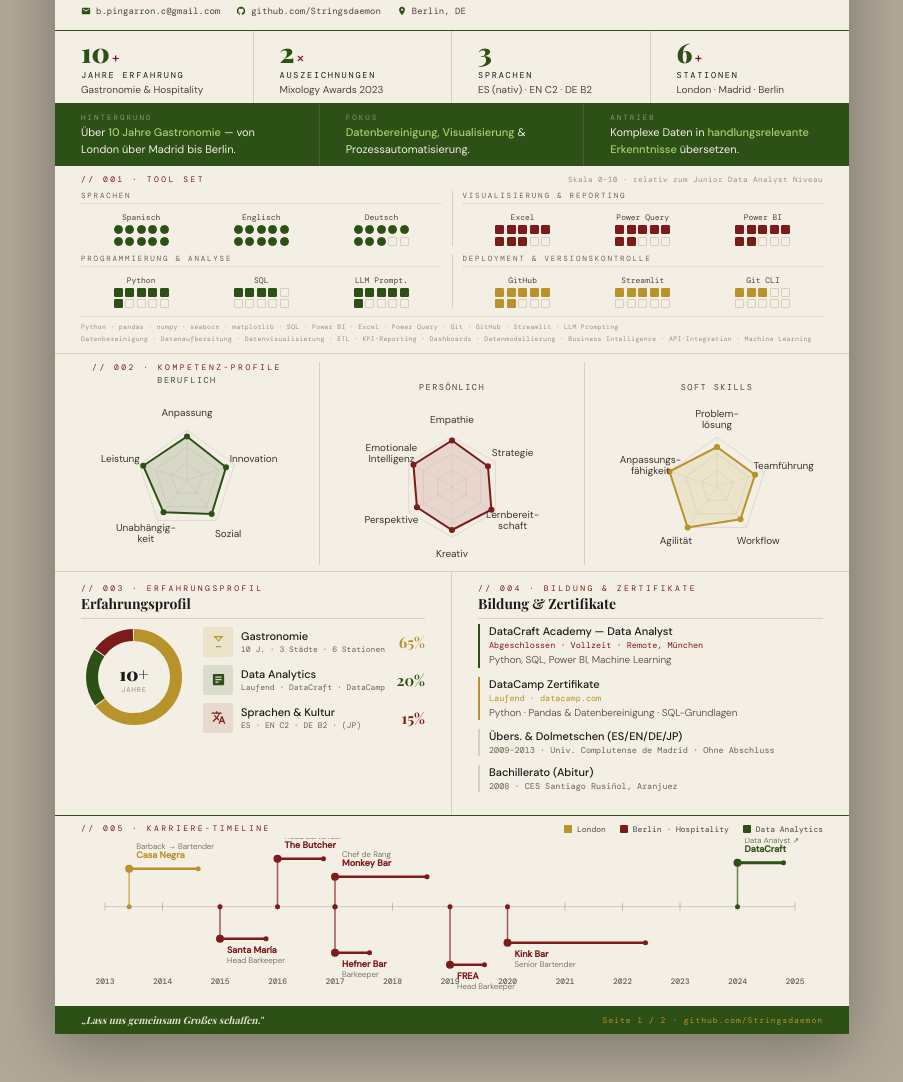
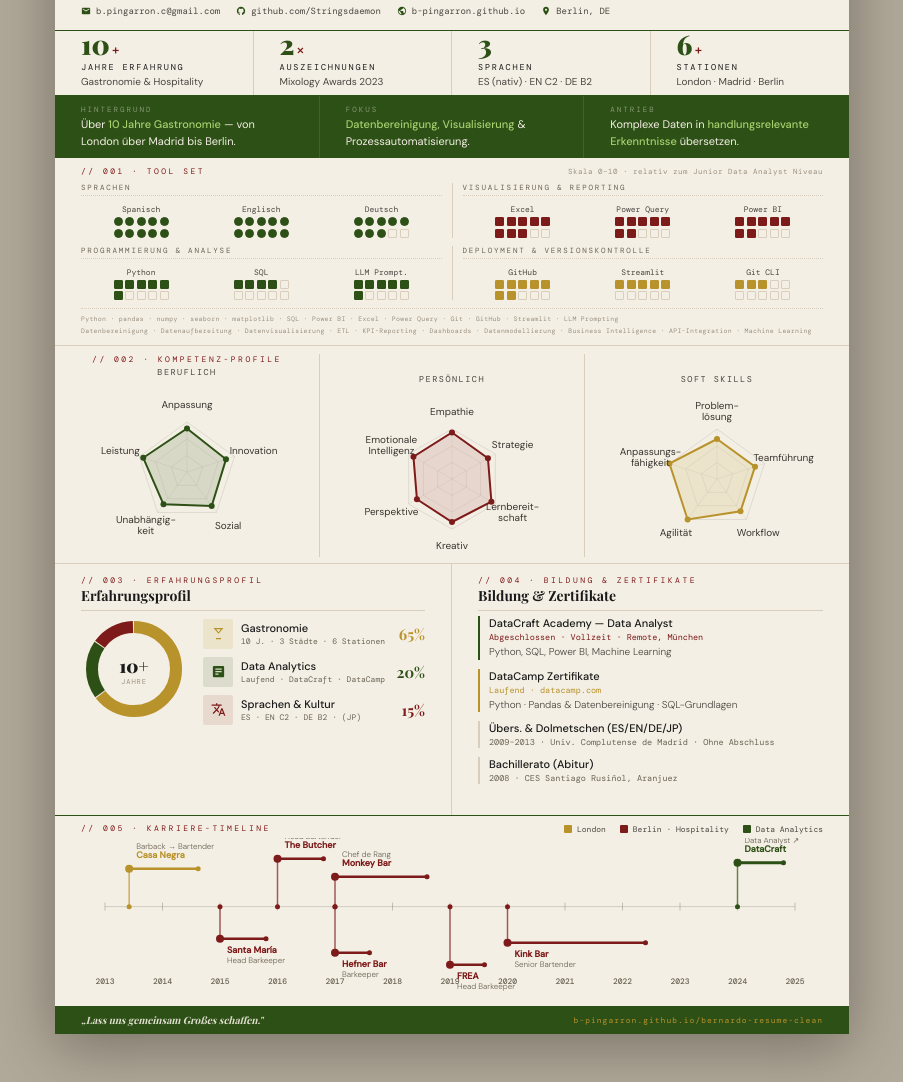
Before and after one commit to B-Pingarron/Bernardo-Pingarron---Dashboard-Lebenslauf, a plain HTML site: page index.html in a window 1280 px wide. Shown: the part 117-1199 px from the top of the page, without its empty margins (188-1091 px from the left). Drawn offline with nearby package versions, Linux system fonts and the light colour scheme; a web font is replaced by a local one.

Commit message:
Update index.html
KPI padding adjusted
hyperlinks changed in contact and bottom.

** CLEAN-RESUME HYPERLINKS MUST BE UPDATED**

```diff
--- a/index.html
+++ b/index.html
@@ -32,12 +32,14 @@ body{background:#B0A898;font-family:'DM Sans',sans-serif;display:flex;flex-direc
 .contact-row{margin-top:8px;display:flex;flex-wrap:wrap;gap:5px 16px;}
 .c-item{display:flex;align-items:center;gap:5px;font-family:'DM Mono',monospace;font-size:9px;color:var(--text-sub);text-decoration:none;}
 .c-item svg{width:10px;height:10px;fill:var(--forest);flex-shrink:0;}
+.c-item a{color:inherit;text-decoration:none;}
+.c-item a:hover{color:var(--forest);}
 .photo-wrap{width:108px;height:108px;border-radius:50%;border:2.5px solid var(--forest);box-shadow:5px 5px 0 var(--crimson);background:var(--cream-mid);display:flex;align-items:center;justify-content:center;justify-self:end;overflow:hidden;}
 .photo-wrap svg{width:56px;height:56px;fill:rgba(45,80,22,.22);}
 
 /* KPI */
 .kpi-strip{display:grid;grid-template-columns:repeat(4,1fr);border-bottom:1.5px solid var(--forest);flex-shrink:0;}
-.kpi-cell{padding:8px var(--pad) 7px;border-right:1px solid var(--cream-dark);display:flex;flex-direction:column;gap:2px;}
+.kpi-cell{padding:0px var(--pad) 7px;border-right:1px solid var(--cream-dark);display:flex;flex-direction:column;gap:2px;}
 .kpi-cell:last-child{border-right:none;}
 .kpi-num{font-family:'Playfair Display',serif;font-size:27px;font-weight:900;color:var(--forest);line-height:1;display:flex;align-items:baseline;gap:2px;}
 .kpi-unit{font-family:'DM Mono',monospace;font-size:13px;color:var(--crimson);font-weight:500;}
@@ -155,12 +157,26 @@ body{background:#B0A898;font-family:'DM Sans',sans-serif;display:flex;flex-direc
     <div class="title-line"><strong>Python · SQL · Power BI · Datenvisualisierung · ETL · Datenbereinigung</strong></div>
     <div class="contact-row">
 
-      <span class="c-item"><svg viewBox="0 0 24 24"><path d="M20 4H4c-1.1 0-2 .9-2 2v12c0 1.1.9 2 2 2h16c1.1 0 2-.9 2-2V6c0-1.1-.9-2-2-2zm0 4l-8 5-8-5V6l8 5 8-5v2z"/></svg>b.pingarron.c@gmail.com</span>
-      <span class="c-item"><svg viewBox="0 0 24 24"><path d="M12 2C6.48 2 2 6.48 2 12c0 4.42 2.87 8.17 6.84 9.5.5.09.66-.22.66-.48v-1.7c-2.78.6-3.37-1.34-3.37-1.34-.46-1.16-1.11-1.47-1.11-1.47-.91-.62.07-.61.07-.61 1 .07 1.53 1.03 1.53 1.03.89 1.52 2.34 1.08 2.91.83.09-.65.35-1.09.63-1.34-2.22-.25-4.55-1.11-4.55-4.94 0-1.09.39-1.98 1.03-2.68-.1-.25-.45-1.27.1-2.64 0 0 .84-.27 2.75 1.02A9.56 9.56 0 0112 6.8c.85 0 1.71.11 2.51.33 1.91-1.29 2.75-1.02 2.75-1.02.55 1.37.2 2.39.1 2.64.64.7 1.03 1.59 1.03 2.68 0 3.84-2.34 4.68-4.57 4.93.36.31.68.92.68 1.85v2.74c0 .27.16.58.67.48A10.01 10.01 0 0022 12c0-5.52-4.48-10-10-10z"/></svg>github.com/Stringsdaemon</span>
-      <span class="c-item"><svg viewBox="0 0 24 24"><path d="M12 2C8.13 2 5 5.13 5 9c0 5.25 7 13 7 13s7-7.75 7-13c0-3.87-3.13-7-7-7zm0 9.5c-1.38 0-2.5-1.12-2.5-2.5s1.12-2.5 2.5-2.5 2.5 1.12 2.5 2.5-1.12 2.5-2.5 2.5z"/></svg>Berlin, DE</span>
+      <span class="c-item">
+        <svg viewBox="0 0 24 24"><path d="M20 4H4c-1.1 0-2 .9-2 2v12c0 1.1.9 2 2 2h16c1.1 0 2-.9 2-2V6c0-1.1-.9-2-2-2zm0 4l-8 5-8-5V6l8 5 8-5v2z"/></svg>
+        <a href="mailto:b.pingarron.c@gmail.com" class="c-item">b.pingarron.c@gmail.com</a>
+      </span>
+
+      <span class="c-item">
+        <svg viewBox="0 0 24 24"><path d="M12 2C6.48 2 2 6.48 2 12c0 4.42 2.87 8.17 6.84 9.5.5.09.66-.22.66-.48v-1.7c-2.78.6-3.37-1.34-3.37-1.34-.46-1.16-1.11-1.47-1.11-1.47-.91-.62.07-.61.07-.61 1 .07 1.53 1.03 1.53 1.03.89 1.52 2.34 1.08 2.91.83.09-.65.35-1.09.63-1.34-2.22-.25-4.55-1.11-4.55-4.94 0-1.09.39-1.98 1.03-2.68-.1-.25-.45-1.27.1-2.64 0 0 .84-.27 2.75 1.02A9.56 9.56 0 0112 6.8c.85 0 1.71.11 2.51.33 1.91-1.29 2.75-1.02 2.75-1.02.55 1.37.2 2.39.1 2.64.64.7 1.03 1.59 1.03 2.68 0 3.84-2.34 4.68-4.57 4.93.36.31.68.92.68 1.85v2.74c0 .27.16.58.67.48A10.01 10.01 0 0022 12c0-5.52-4.48-10-10-10z"/></svg>
+        <a href="https://github.com/Stringsdaemon" target="_blank" class="c-item">github.com/Stringsdaemon</a>
+      </span>
+      <span class="c-item">
+        <svg viewBox="0 0 24 24"><path d="M12 2C6.48 2 2 6.48 2 12s4.48 10 10 10 10-4.48 10-10S17.52 2 12 2zm-1 17.93c-3.95-.49-7-3.85-7-7.93 0-.62.08-1.21.21-1.79L9 15v1c0 1.1.9 2 2 2v1.93zm6.9-2.54c-.26-.81-1-1.39-1.9-1.39h-1v-3c0-.55-.45-1-1-1H8v-2h2c.55 0 1-.45 1-1V7h2c1.1 0 2-.9 2-2v-.41c2.93 1.19 5 4.06 5 7.41 0 2.08-.8 3.97-2.1 5.39z"/></svg>
+        <a href="https://b-pingarron.github.io/B-Pingarron-Dashboard-Lebenslauf/" target="_blank" class="c-item">b-pingarron.github.io</a>
+      </span>
+      <span class="c-item">
+        <svg viewBox="0 0 24 24"><path d="M12 2C8.13 2 5 5.13 5 9c0 5.25 7 13 7 13s7-7.75 7-13c0-3.87-3.13-7-7-7zm0 9.5c-1.38 0-2.5-1.12-2.5-2.5s1.12-2.5 2.5-2.5 2.5 1.12 2.5 2.5-1.12 2.5-2.5 2.5z"/></svg>
+        Berlin, DE
+      </span>
+
     </div>
   </div>
-
 </header>
 
 <div class="kpi-strip">
@@ -303,7 +319,7 @@ body{background:#B0A898;font-family:'DM Sans',sans-serif;display:flex;flex-direc
 
 <div class="bottom-bar">
   <div class="bottom-quote">„Lass uns gemeinsam Großes schaffen."</div>
-  <div class="bottom-mono">Seite 1 / 2 · github.com/Stringsdaemon</div>
+  <div class="bottom-mono"><a href="https://b-pingarron.github.io/bernardo-resume-clean/" target="_blank" style="color:inherit;text-decoration:none;">b-pingarron.github.io/bernardo-resume-clean</a></div>
 </div>
 </div>
 
```
